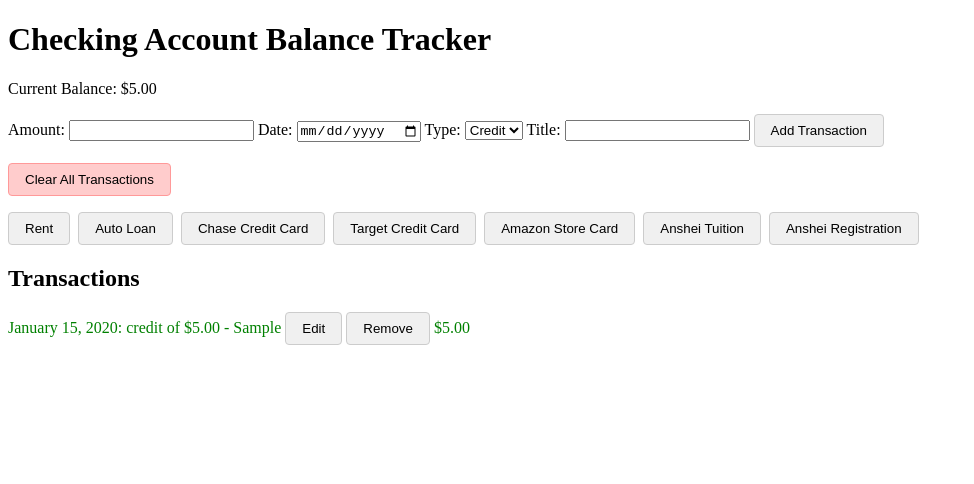
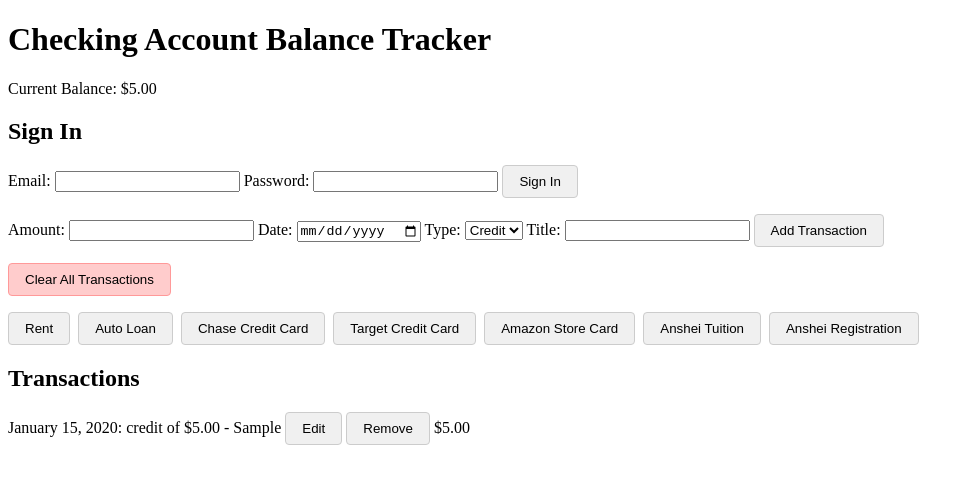
Before and after one commit to rafistrauss/budget, a SvelteKit app: page /checking in a window 1280 px wide. Both pictures are taken after typing "5", "2020-01-15", "Sample" into the empty fields and a click on the button "Add Transaction". Shown: the top 484 px of the page, without its empty margins (0-974 px from the left). Built offline with nearby package versions, Linux system fonts and the light colour scheme; no server answers.

Commit message:
feat: Implement user authentication and transaction syncing with Firebase

```diff
--- a/src/routes/checking/+page.svelte
+++ b/src/routes/checking/+page.svelte
@@ -1,12 +1,30 @@
 <script>
     import dayjs from 'dayjs';
-
+    import { initializeApp } from 'firebase/app';
+    import { getAuth, onAuthStateChanged, signInWithEmailAndPassword } from 'firebase/auth';
+    import { getFirestore, doc, setDoc, getDoc } from 'firebase/firestore';
 
     const easternTimezone = 'America/New_York'; // Set timezone to Eastern
 
+    const firebaseConfig = {
+        apiKey: 'AIzaSyC_wqKaOmHf0Nq31JOZtCt3pSQN_m1FOLk',
+        authDomain: 'budget-e231f.firebaseapp.com',
+        projectId: 'budget-e231f',
+        storageBucket: 'budget-e231f.appspot.com',
+        messagingSenderId: '324153005171',
+        appId: '1:324153005171:web:1a3196daf6a3b148b94606'
+    };
+
+    const app = initializeApp(firebaseConfig);
+    const auth = getAuth(app);
+    const db = getFirestore(app);
+
+    let currentUser = null;
+    let email = '';
+    let password = '';
+
     let editingIndex = null;
-    let transactions = [
-    ];
+    let transactions = [];
     let balance = 0;
     let amount = '';
     let date = '';
@@ -15,6 +33,50 @@
     let runningTotal = 0;
     let belowZeroFlag = false;
     let belowZeroTransactions = [];
+
+    onAuthStateChanged(auth, async (user) => {
+        if (user) {
+            currentUser = user;
+            console.log('User signed in:', user);
+            const userDoc = await getDoc(doc(db, 'users', user.uid));
+            if (userDoc.exists()) {
+                const userData = userDoc.data();
+                if (userData.transactions) {
+                    transactions = userData.transactions.map(transaction => ({
+                        ...transaction,
+                        date: dayjs(transaction.date)
+                    }));
+                } else {
+                    transactions = []; // Initialize as an empty array if transactions are undefined
+                }
+                updateBalance();
+            }
+        } else {
+            currentUser = null;
+        }
+    });
+
+    async function syncTransactionsToFirebase() {
+        if (currentUser) {
+            const serializedTransactions = transactions.map(transaction => ({
+                ...transaction,
+                date: transaction.date instanceof dayjs ? transaction.date.toISOString() : transaction.date instanceof Date ? transaction.date.toISOString() : transaction.date
+            }));
+            await setDoc(doc(db, 'users', currentUser.uid), { transactions: serializedTransactions });
+        }
+    }
+
+    function signIn() {
+        if (!email || !password) return alert('Email and password are required');
+        signInWithEmailAndPassword(auth, email, password)
+            .then((userCredential) => {
+                currentUser = userCredential.user;
+            })
+            .catch((err) => {
+                console.error(err);
+                alert('Failed to sign in');
+            });
+    }
 
     function editTransaction(index) {
         const transaction = transactions[index];
@@ -41,7 +103,7 @@
             }
             sortTransactions();
             updateBalance();
-            localStorage.setItem('transactions', JSON.stringify(transactions));
+            syncTransactionsToFirebase();
             amount = '';
             date = '';
             title = '';
@@ -52,7 +114,7 @@
         transactions = transactions.filter((_, i) => i !== index);
         sortTransactions();
         updateBalance();
-        localStorage.setItem('transactions', JSON.stringify(transactions));
+        syncTransactionsToFirebase();
     }
 
     function addTransaction() {
@@ -66,7 +128,7 @@
             transactions = [...transactions, transaction];
             sortTransactions();
             updateBalance();
-            localStorage.setItem('transactions', JSON.stringify(transactions));
+            syncTransactionsToFirebase();
             amount = '';
             date = '';
             title = '';
@@ -95,7 +157,7 @@
     function clearAllTransactions() {
         transactions = [];
         updateBalance();
-        localStorage.setItem('transactions', JSON.stringify(transactions));
+        syncTransactionsToFirebase();
     }
 
     function setShortcut(amountValue, dateValue) {
@@ -218,15 +280,28 @@
         border: 1px solid #ccc;
         border-radius: 4px;
     }
-
-    .credit {
-        color: green;
-    }
 </style>
 
 <main>
     <h1>Checking Account Balance Tracker</h1>
     <p>Current Balance: <span class={balance < 0 ? 'negative' : ''}>{formatCurrency(balance)}</span></p>
+
+    {#if !currentUser}
+    <div>
+        <h2>Sign In</h2>
+        <form on:submit|preventDefault={signIn}>
+            <label>
+                Email:
+                <input type="email" bind:value={email} required />
+            </label>
+            <label>
+                Password:
+                <input type="password" bind:value={password} required />
+            </label>
+            <button type="submit">Sign In</button>
+        </form>
+    </div>
+{/if}
 
     {#if suggestCredit()}
         <div class="suggestion">
@@ -274,14 +349,14 @@
     <h2>Transactions</h2>
     <ul>
         {#each transactions as { amount, date, type, title, runningTotal }, index}
-            <li class={type === 'credit' ? 'credit' : ''}>
+            <li>
                 {formatDate(date)}: {type} of {formatCurrency(amount)}{title ? ` - ${title}` : ''}
                 <button on:click={() => editTransaction(index)}>Edit</button>
                 <button on:click={() => removeTransaction(index)}>Remove</button>
                 {#if runningTotal < 0}
                     <span class="flag">⚠️</span>
-                {/if}
-                <span>{formatCurrency(runningTotal)}</span>
+                    {/if}
+                    <span>{formatCurrency(runningTotal)}</span>
             </li>
         {/each}
     </ul>
```
